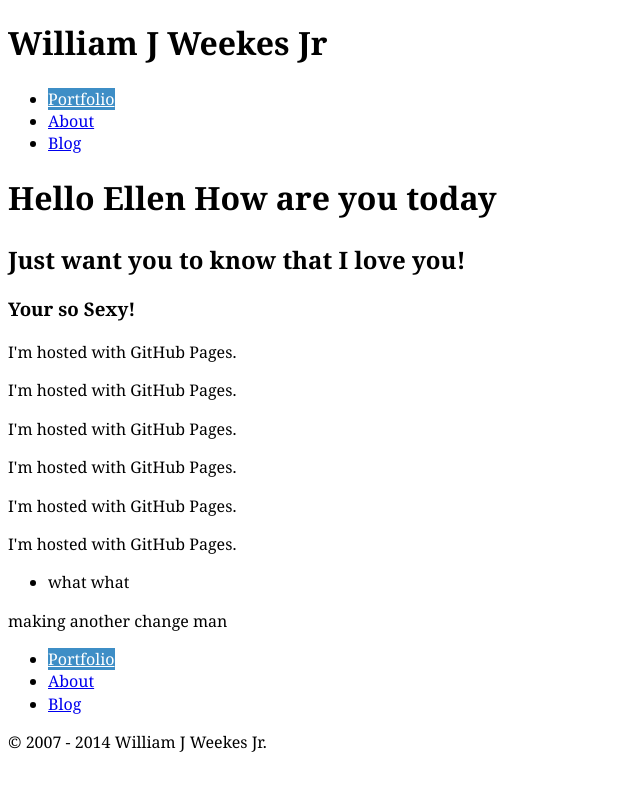
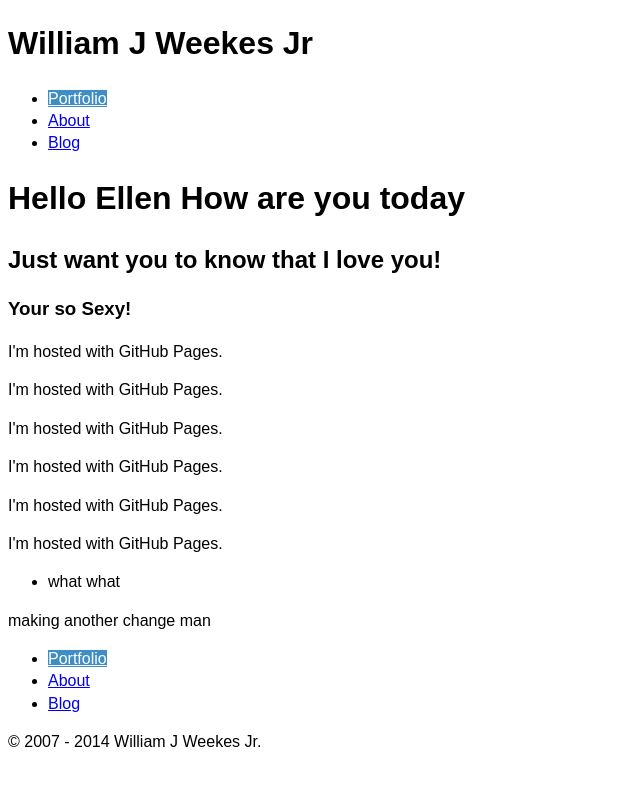
Before and after one commit to WJWJR/thegreenportfolio, a Jekyll site: the page built from index.html, in a window 1280 px wide. Shown: the top 791 px of the page, without its empty margins (0-640 px from the left). Built offline with Jekyll 4.4.1, drawn with Linux system fonts in a browser that asks for light colours; Markdown is read by kramdown in place of the engine named in the settings.

Commit message:
Updated fonts and adjusted nav

```diff
--- a/css/common.css
+++ b/css/common.css
@@ -2,10 +2,15 @@
     margin: 0;
     padding: 0;
 
-    font: normal 100%/1.4 Georgia,serif;
+    font: normal 100%/1.4 'Quattrocento Sans', sans-serif;
 }
 
 .current {
     background-color: #3e8ec6;
     color: #ffffff;
 }
+#nav, #ul, #li {
+    display: inline;
+    text-decoration: none;
+    color: #fff;
+}
```
